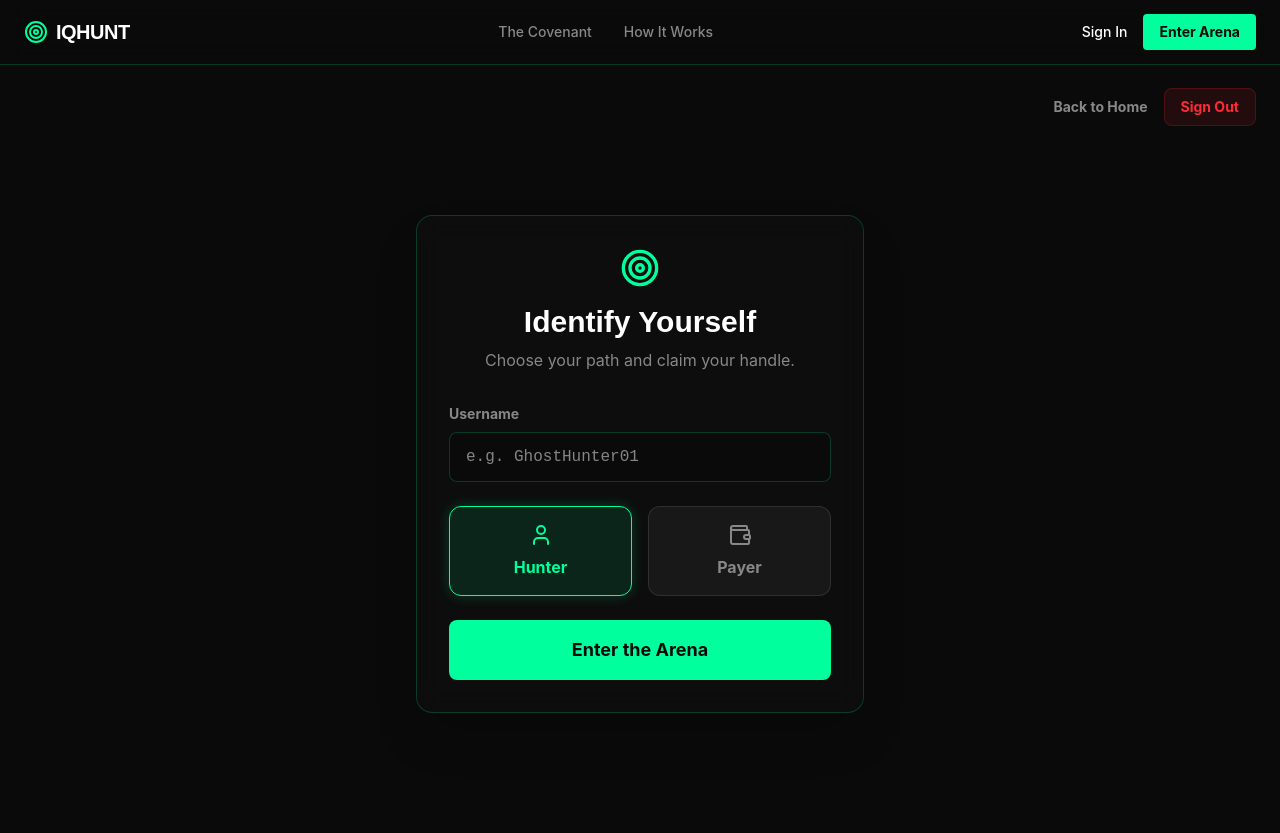
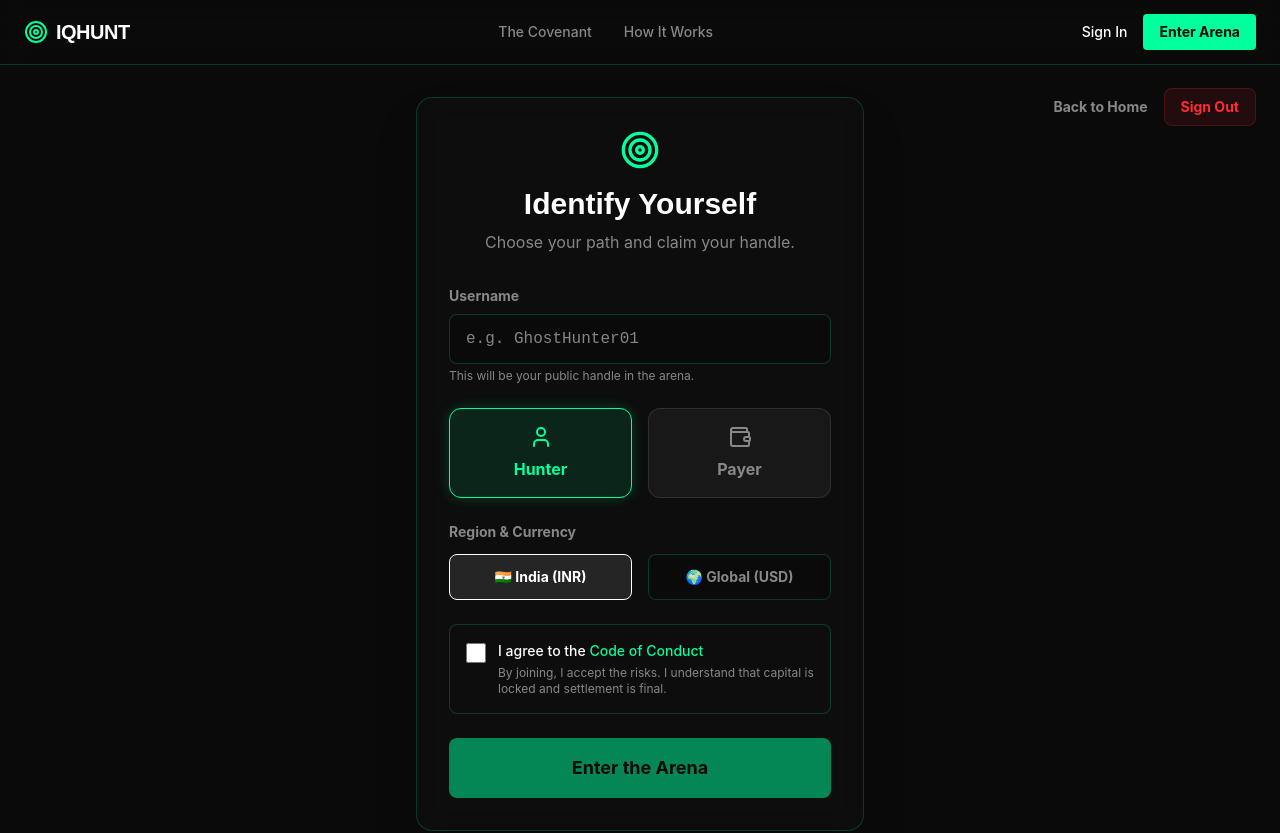
Before and after one commit to weomsingh/iqhuntfinale, a React (Vite) app: page /complete-profile in a window 1280 px wide. Shown: the top 833 px of the page. Built offline with nearby package versions, Linux system fonts and the light colour scheme; no server answers.

Commit message:
Fix: Enhanced CompleteProfilePage with Nationality Selection and Covenant Agreement

```diff
--- a/src/pages/auth/CompleteProfilePage.tsx
+++ b/src/pages/auth/CompleteProfilePage.tsx
@@ -12,6 +12,8 @@ const CompleteProfilePage = () => {
     });
     const [loading, setLoading] = useState(false);
     const [error, setError] = useState<string | null>(null);
+    const [nationality, setNationality] = useState<'india' | 'global'>('india');
+    const [agreedToCovenant, setAgreedToCovenant] = useState(false);
 
     const handleSubmit = async (e: React.FormEvent) => {
         e.preventDefault();
@@ -38,8 +40,8 @@ const CompleteProfilePage = () => {
                             username,
                             role,
                             email: user.email,
-                            nationality: 'global', // Defaulting to global for now
-                            currency: 'USD',       // Defaulting to USD for now
+                            nationality,
+                            currency: nationality === 'india' ? 'INR' : 'USD',
                             updated_at: new Date().toISOString(),
                         });
 
@@ -121,6 +123,7 @@ const CompleteProfilePage = () => {
                             className="w-full bg-iq-black border border-iq-border rounded-lg px-4 py-3 text-white focus:border-iq-green outline-none font-mono"
                             placeholder="e.g. GhostHunter01"
                         />
+                        <p className="text-xs text-iq-text-secondary mt-1">This will be your public handle in the arena.</p>
                     </div>
 
                     {/* Role Selection - Simplified if pre-selected */}
@@ -154,6 +157,55 @@ const CompleteProfilePage = () => {
                         </button>
                     </div>
 
+                    {/* Location & Currency Selection */}
+                    <div>
+                        <label className="block text-sm font-bold text-iq-text-secondary mb-3">Region & Currency</label>
+                        <div className="grid grid-cols-2 gap-4">
+                            <button
+                                type="button"
+                                onClick={() => setNationality('india')}
+                                className={`px-4 py-3 rounded-lg border text-sm font-bold flex items-center justify-center gap-2 transition-all ${nationality === 'india'
+                                    ? 'bg-white/10 border-white text-white'
+                                    : 'bg-iq-black border-iq-border text-iq-text-secondary hover:border-white/50'
+                                    }`}
+                            >
+                                🇮🇳 India (INR)
+                            </button>
+                            <button
+                                type="button"
+                                onClick={() => setNationality('global')}
+                                className={`px-4 py-3 rounded-lg border text-sm font-bold flex items-center justify-center gap-2 transition-all ${nationality === 'global'
+                                    ? 'bg-white/10 border-white text-white'
+                                    : 'bg-iq-black border-iq-border text-iq-text-secondary hover:border-white/50'
+                                    }`}
+                            >
+                                🌍 Global (USD)
+                            </button>
+                        </div>
+                    </div>
+
+                    {/* Covenant Agreement */}
+                    <div className="flex items-start gap-3 p-4 bg-iq-secondary/30 rounded-lg border border-iq-border">
+                        <div className="flex h-6 items-center">
+                            <input
+                                id="covenant"
+                                type="checkbox"
+                                required
+                                checked={agreedToCovenant}
+                                onChange={(e) => setAgreedToCovenant(e.target.checked)}
+                                className="h-5 w-5 rounded border-iq-border bg-iq-black text-iq-green focus:ring-iq-green focus:ring-offset-iq-black"
+                            />
+                        </div>
+                        <div className="text-sm">
+                            <label htmlFor="covenant" className="font-medium text-white">
+                                I agree to the <a href="/covenant" target="_blank" className="text-iq-green hover:underline">Code of Conduct</a>
+                            </label>
+                            <p className="text-iq-text-secondary mt-1 text-xs">
+                                By joining, I accept the risks. I understand that capital is locked and settlement is final.
+                            </p>
+                        </div>
+                    </div>
+
                     {/* Change Role Link if pre-selected */}
                     {sessionStorage.getItem('iqhunt_role') && (
                         <div className="text-center">
@@ -172,8 +224,8 @@ const CompleteProfilePage = () => {
 
                     <button
                         type="submit"
-                        disabled={loading}
-                        className="w-full py-4 bg-iq-green text-iq-black font-bold text-lg rounded-lg hover:shadow-[0_0_20px_rgba(0,255,157,0.4)] transition-all flex items-center justify-center gap-2"
+                        disabled={loading || !agreedToCovenant || !username}
+                        className="w-full py-4 bg-iq-green text-iq-black font-bold text-lg rounded-lg hover:shadow-[0_0_20px_rgba(0,255,157,0.4)] transition-all flex items-center justify-center gap-2 disabled:opacity-50 disabled:cursor-not-allowed disabled:hover:shadow-none"
                     >
                         {loading ? <Loader2 className="w-5 h-5 animate-spin" /> : 'Enter the Arena'}
                     </button>
```
